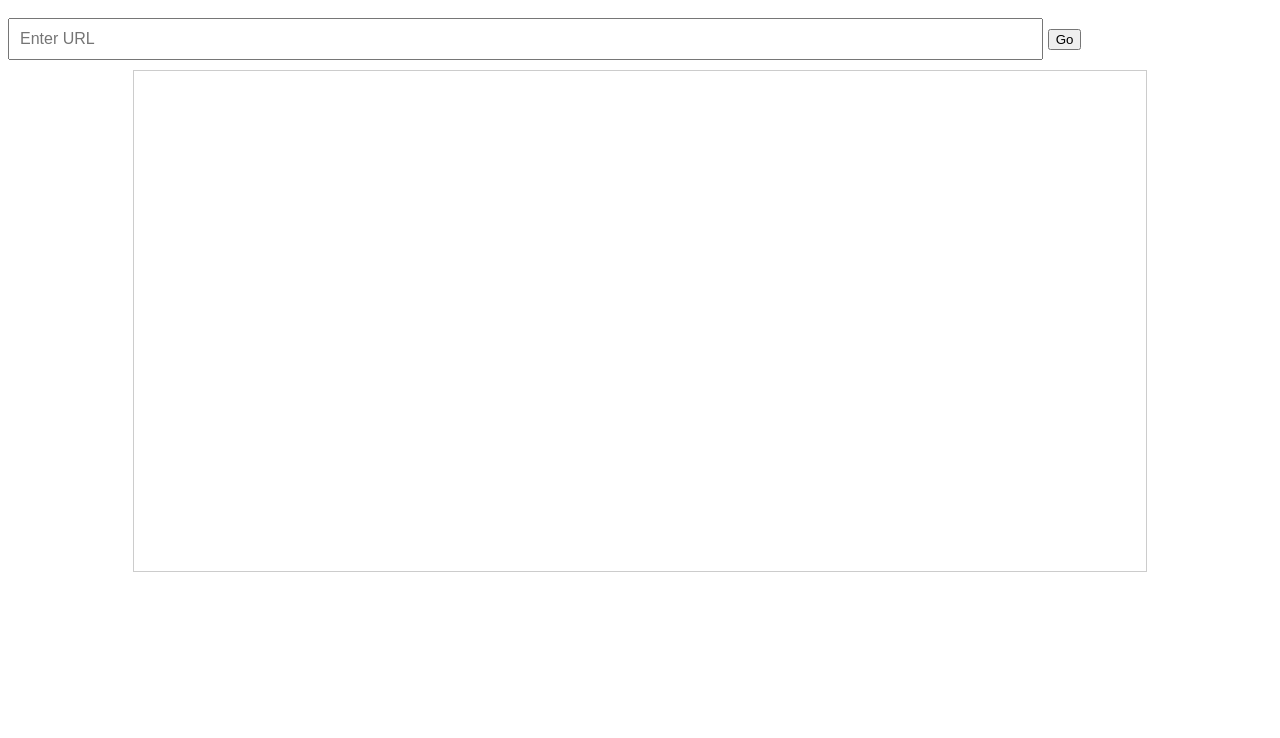
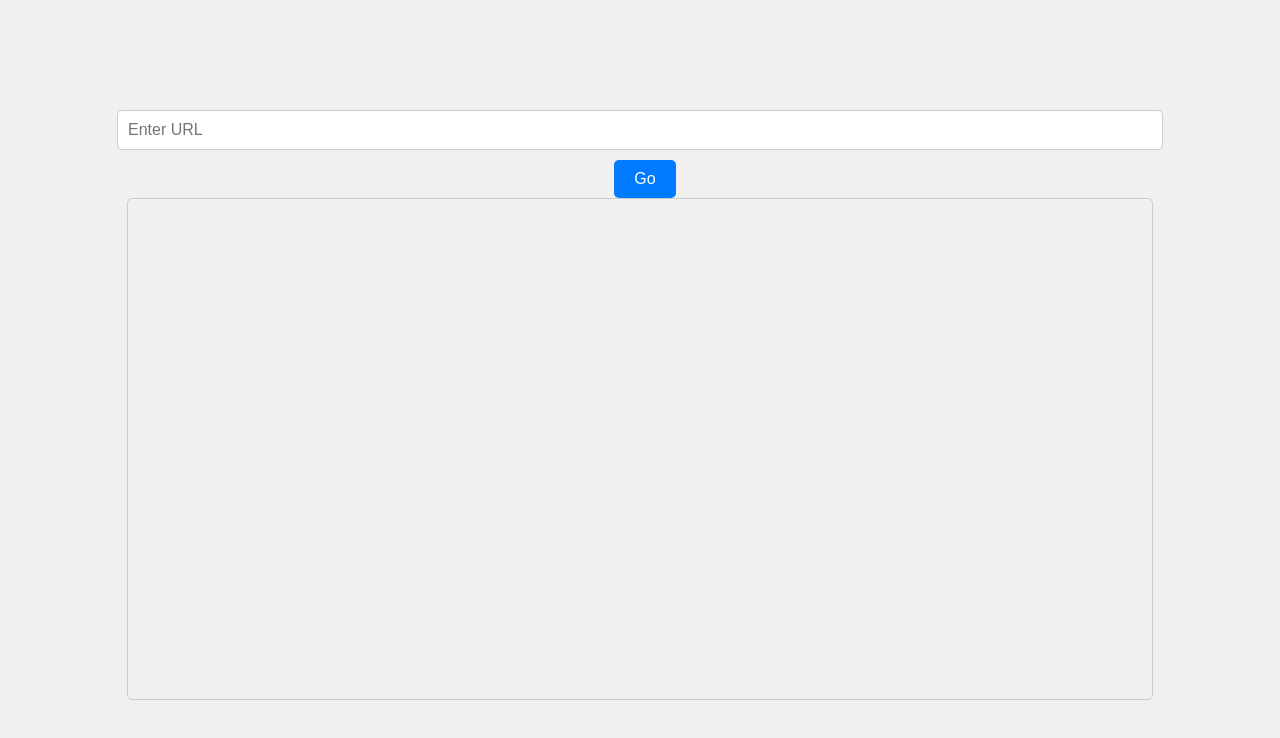
Before and after one commit to sgamingfun/browser, a plain HTML site: page index.html in a window 1280 px wide. Drawn offline with Linux system fonts and the light colour scheme.

Commit message:
Update index.html

```diff
--- a/index.html
+++ b/index.html
@@ -7,24 +7,51 @@
     <style>
         body {
             font-family: Arial, sans-serif;
+            background-color: #f0f0f0;
+            margin: 0;
+            padding: 0;
+            display: flex;
+            flex-direction: column;
+            align-items: center;
+            justify-content: center;
+            height: 100vh;
         }
         #address-bar {
             width: 80%;
             padding: 10px;
             margin: 10px auto;
             font-size: 16px;
+            border-radius: 5px;
+            border: 1px solid #ccc;
+            outline: none;
+        }
+        #go-button {
+            padding: 10px 20px;
+            margin-left: 10px;
+            font-size: 16px;
+            border-radius: 5px;
+            border: none;
+            background-color: #007bff;
+            color: white;
+            cursor: pointer;
+            transition: background-color 0.3s;
+        }
+        #go-button:hover {
+            background-color: #0056b3;
         }
         #browser-frame {
             width: 80%;
             height: 500px;
             margin: 0 auto;
             border: 1px solid #ccc;
+            border-radius: 5px;
+            overflow: hidden;
         }
     </style>
 </head>
 <body>
     <input type="text" id="address-bar" placeholder="Enter URL">
-    <button onclick="loadPage()">Go</button>
+    <button id="go-button" onclick="loadPage()">Go</button>
     <div id="browser-frame"></div>
 
     <script>
```
